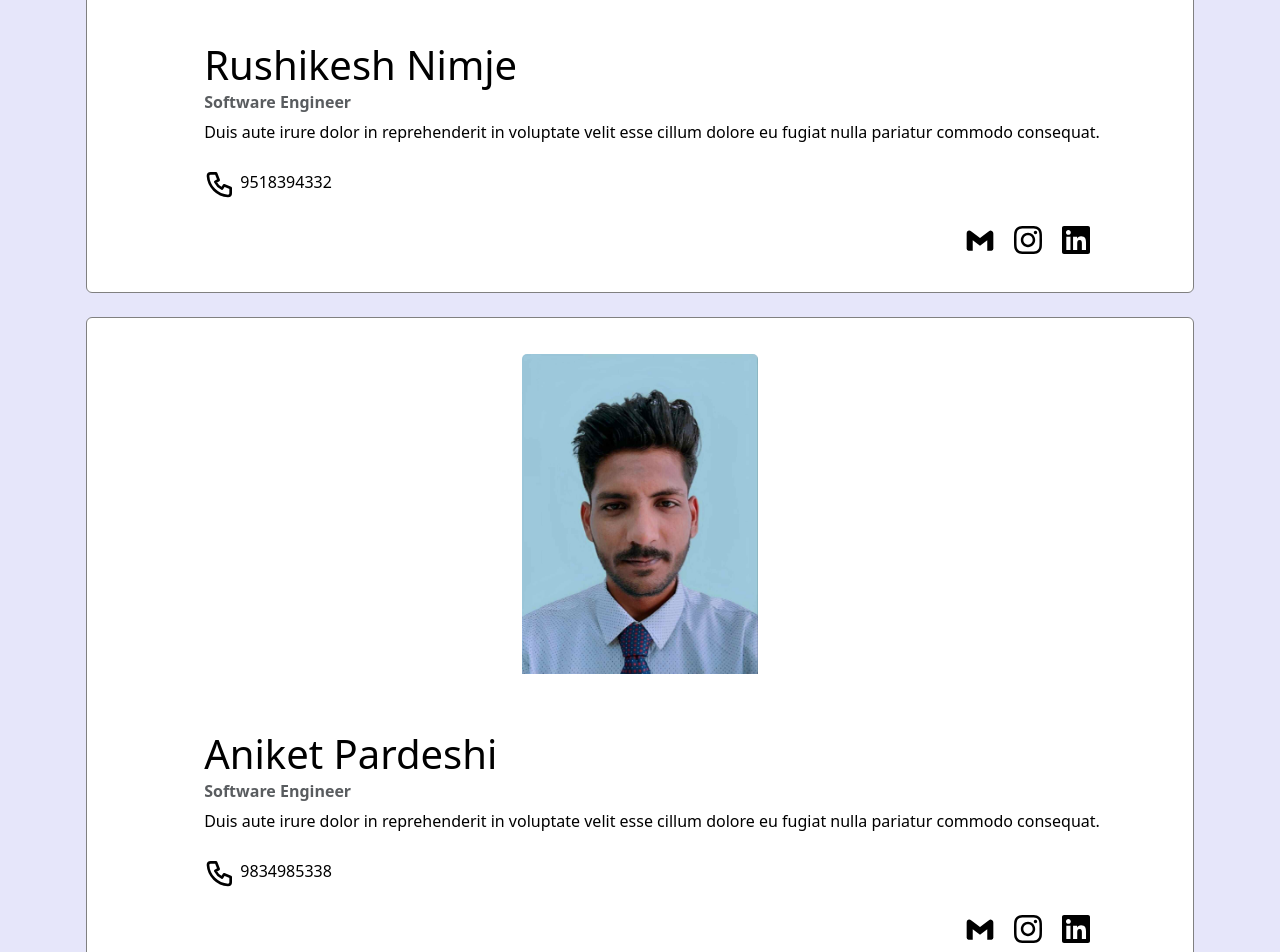
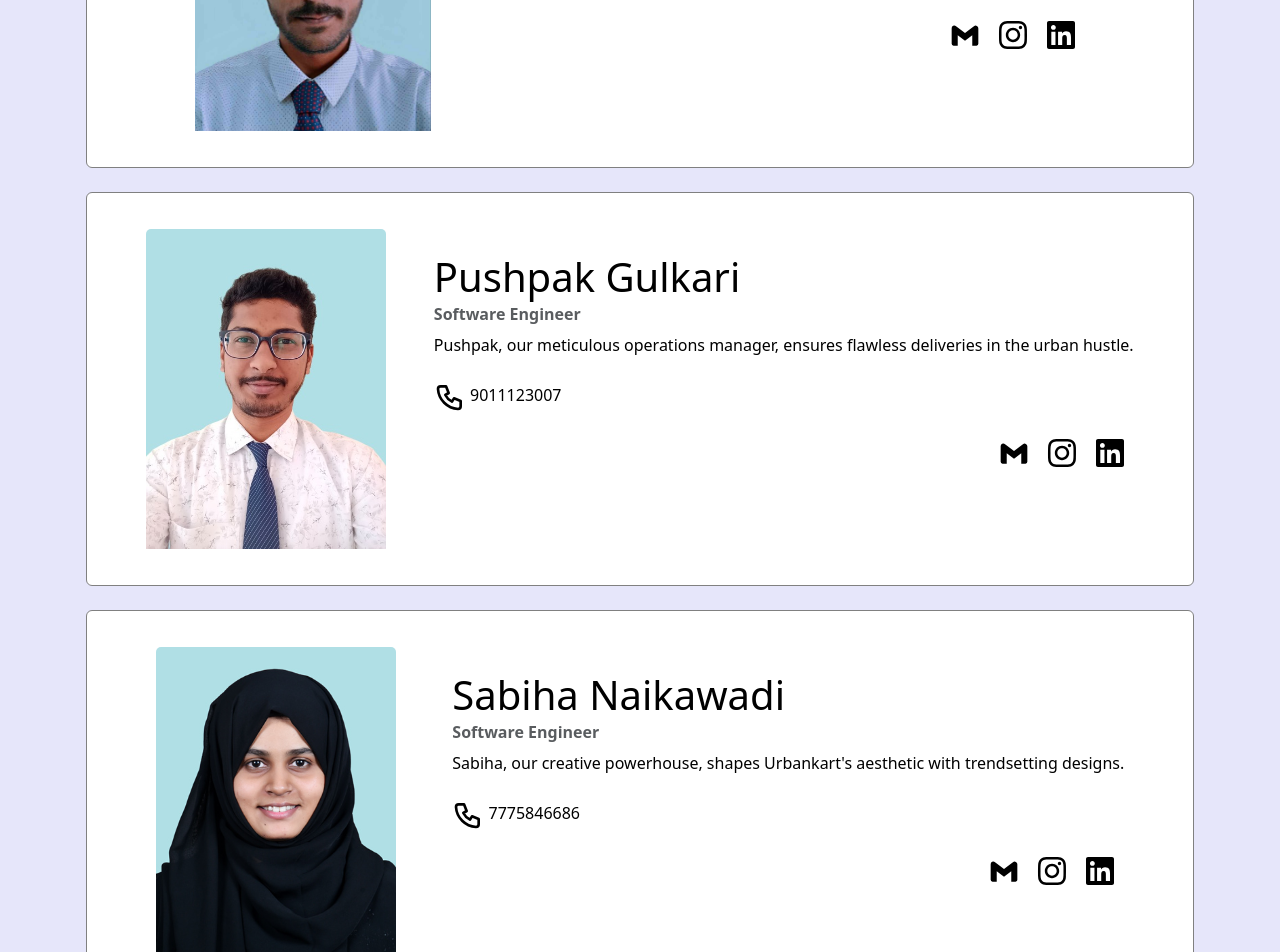
Before and after one commit to Rushikesh444/Ecommerce-Online-Shopping, a React (Create React App) app in the folder UrbanKart_Frontend/: page /team in a window 1280 px wide. Shown: the part 1300-2252 px from the top of the page. Built offline with nearby package versions, Linux system fonts and the light colour scheme.

Commit message:
teamjsfilechanged

```diff
--- a/UrbanKart_Frontend/src/components/Team.jsx
+++ b/UrbanKart_Frontend/src/components/Team.jsx
@@ -44,7 +44,7 @@ const TeamComponent = () => {
       linkedn: 'https://www.linkedin.com/in/venkatesh-pujari-632101248/',
       gmail:'venkateshpujari333@gmail.com',
       insta:'#',
-      description: 'Duis aute irure dolor in reprehenderit in voluptate velit esse cillum dolore eu fugiat nulla pariatur commodo consequat.',
+      description: "Meet Venkatesh, our visionary founder, driving Urbankart's urban lifestyle revolution.",
       photo: venkatesh,
       phn : 9008439330
     },
@@ -55,7 +55,7 @@ const TeamComponent = () => {
       linkedn: 'https://www.linkedin.com/in/rushikesh-nimje-6418731b3',
       gmail:'rushikeshnimje444@gmail.com',
       insta:'https://www.instagram.com/rushikesh_nimje/',
-      description: 'Duis aute irure dolor in reprehenderit in voluptate velit esse cillum dolore eu fugiat nulla pariatur commodo consequat.',
+      description: "Rushikesh, our customer care extraordinaire, personalizes every Urbankart interaction for you.",
       photo: rushikesh,
       phn : 9518394332
 
@@ -67,7 +67,7 @@ const TeamComponent = () => {
       linkedn: "https://www.linkedin.com/in/aniket-pardeshi-69933b21b",
       gmail:'aniketpardeshi2001@gmail.com',
       insta:'#',
-      description: 'Duis aute irure dolor in reprehenderit in voluptate velit esse cillum dolore eu fugiat nulla pariatur commodo consequat.',
+      description: "Aniket, our tech wizard, crafts seamless experiences for Urbankart's users.",
       photo: aniket,
       phn : 9834985338
 
@@ -79,7 +79,7 @@ const TeamComponent = () => {
       linkedn: "https://www.linkedin.com/in/pushpak-gulkari-b11141201",
       gmail:'gulkaripushpak@gmail.com',
       insta:'#',
-      description: 'Duis aute irure dolor in reprehenderit in voluptate velit esse cillum dolore eu fugiat nulla pariatur commodo consequat.',
+      description: "Pushpak, our meticulous operations manager, ensures flawless deliveries in the urban hustle.",
       photo: pushpak,
       phn : 9011123007
 
@@ -91,7 +91,7 @@ const TeamComponent = () => {
       linkedn: 'https://www.linkedin.com/in/sabiha-naikawadi-5b5872248/',
       gmail:'sabiha.naikawadi3@gmail.com',
       insta:'#',
-      description: 'Lorem ipsum dolor sit amet, consectetur adipiscing elit. Sed do eiusmod tempor incididunt ut labore et dolore magna aliqua.',
+      description: "Sabiha, our creative powerhouse, shapes Urbankart's aesthetic with trendsetting designs.",
       photo:sabiha,
       phn : 7775846686
 
```
